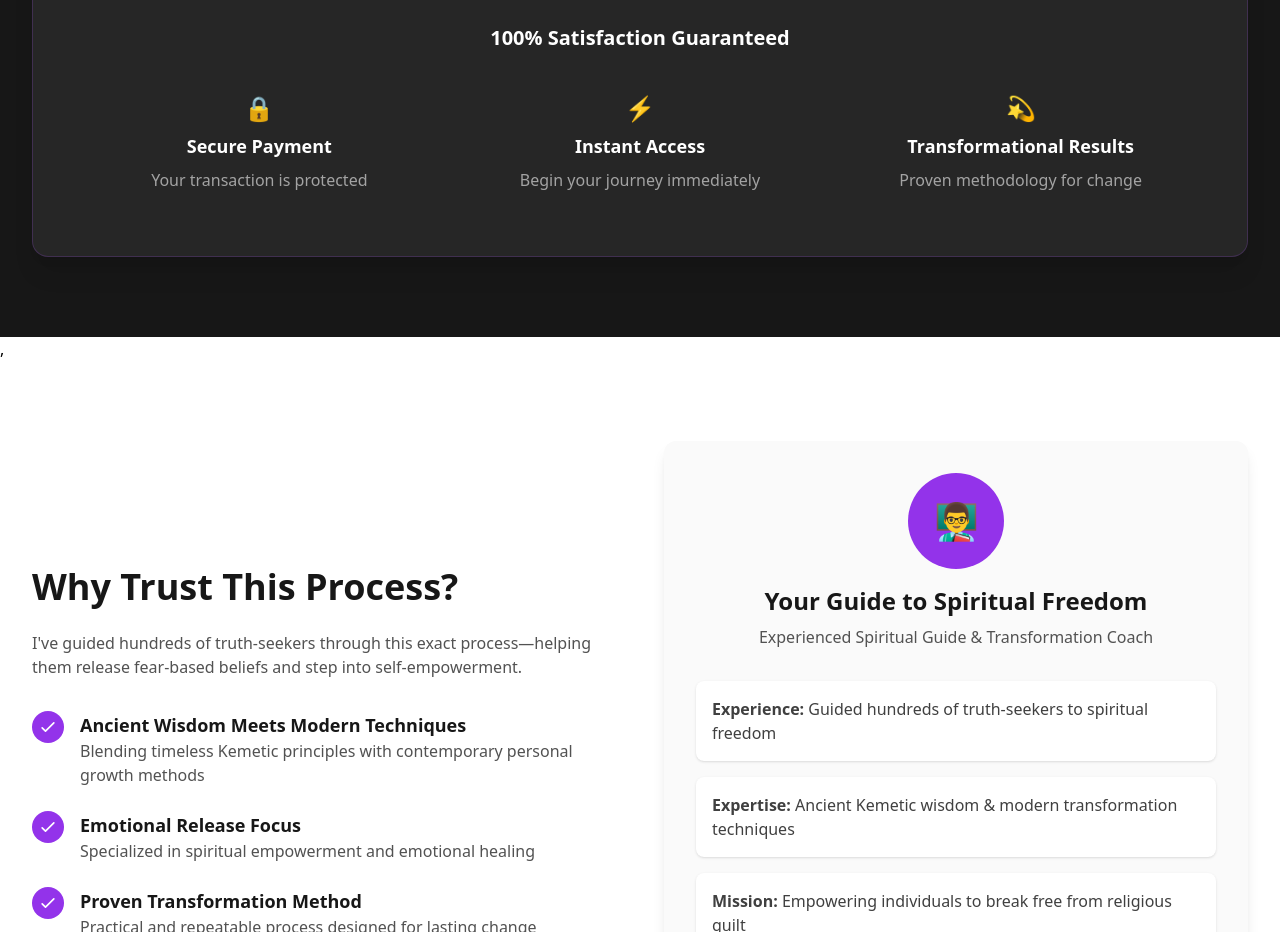
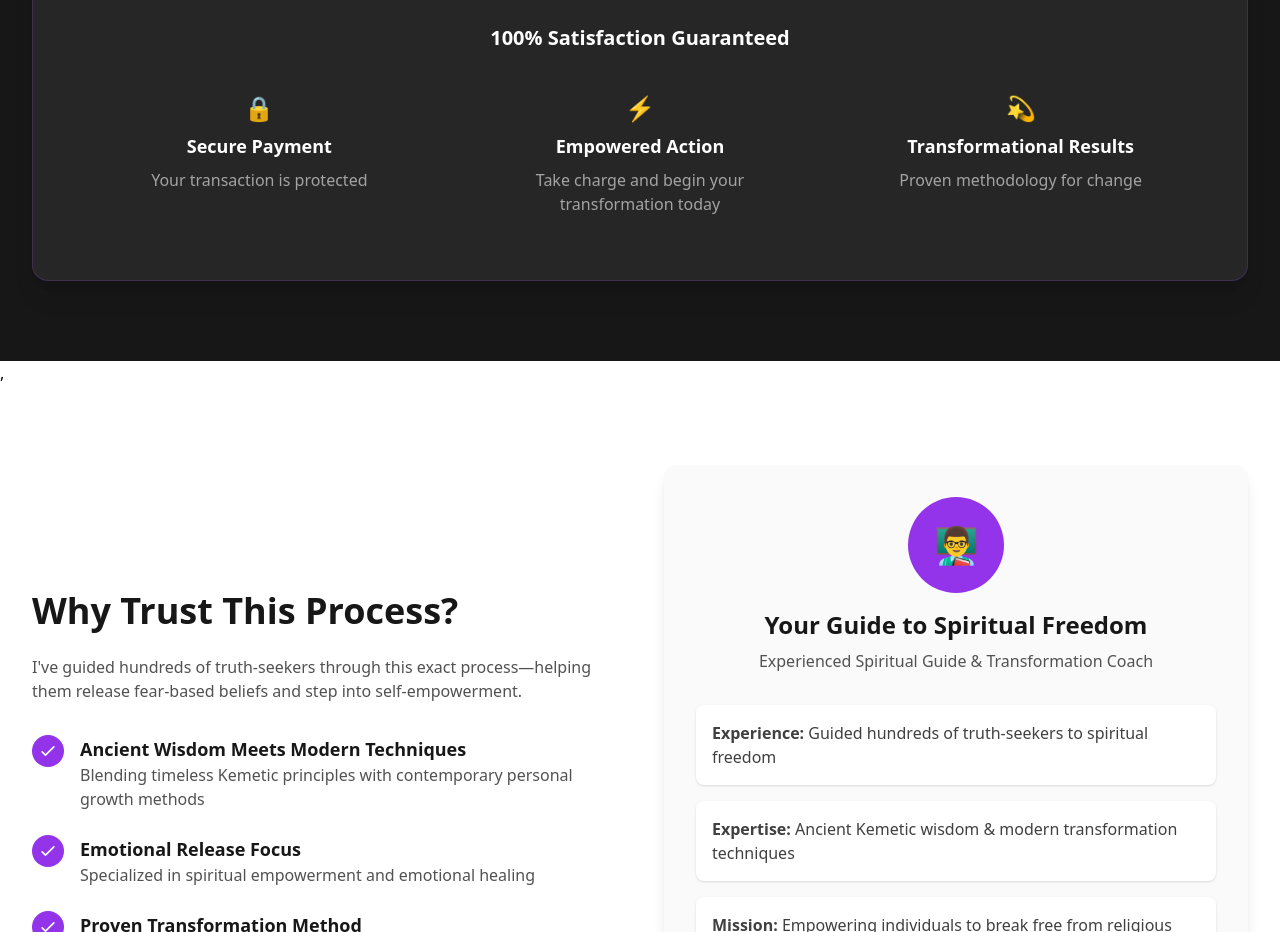
Before and after one commit to rohangawankar/kemetaphysics, a website: page index.html in a window 1280 px wide. Shown: the part 3960-4892 px from the top of the page. Drawn offline with nearby package versions, Linux system fonts and the light colour scheme.

Commit message:
modify the site

```diff
--- a/index.html
+++ b/index.html
@@ -427,8 +427,8 @@
             </div>
             <div class="p-4">
               <span class="text-2xl mb-2 block">⚡</span>
-              <h5 class="text-lg font-semibold text-white mb-2">Instant Access</h5>
-              <p class="text-neutral-400">Begin your journey immediately</p>
+              <h5 class="text-lg font-semibold text-white mb-2">Empowered Action</h5>
+              <p class="text-neutral-400">Take charge and begin your transformation today</p>
             </div>
             <div class="p-4">
               <span class="text-2xl mb-2 block">💫</span>
@@ -783,7 +783,7 @@
             </svg>
           </button>
           <div class="faq-content hidden p-6 pt-0 text-neutral-300">
-            All bonus materials will be available after the webinar and details will be shared about it in the webinar.
+            All bonus materials will be available after the webinar and download instructions will be shared in the webinar.
           </div>
         </div>
 
```
